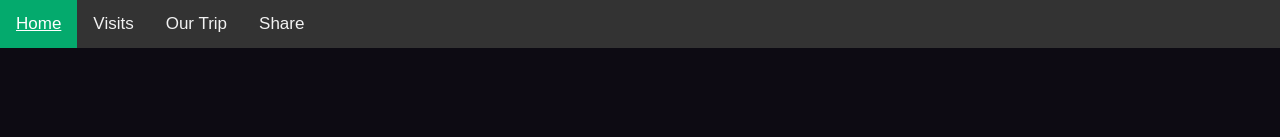
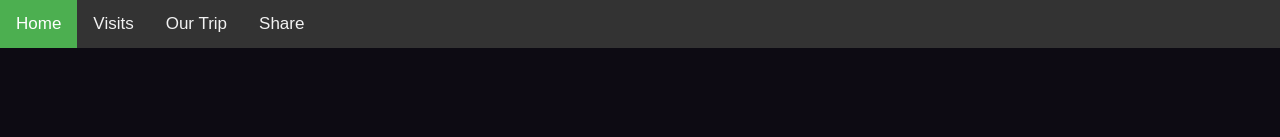
Before and after one commit to nicoOW9/abroad-project, a plain HTML site: page index.html in a window 1280 px wide. Shown: the top 137 px of the page. Drawn offline with Linux system fonts and the light colour scheme.

Commit message:
fixed topnav menu

```diff
--- a/index.html
+++ b/index.html
@@ -91,4 +91,32 @@ function myFunction() {
 
 
 </body>
+<style>.topnav {
+  overflow: hidden;
+  background-color: #333;
+  width: 100%;
+  position: fixed;
+  top: 0;
+  z-index: 1;
+}
+.topnav a {
+  float: left;
+  display: block;
+  color: #f2f2f2;
+  text-align: center;
+  padding: 14px 16px;
+  text-decoration: none;
+  font-size: 17px;
+}
+.topnav a:hover {
+  background-color: #ddd;
+  color: black;
+}
+.topnav a.active {
+  background-color: #4CAF50;
+  color: white;
+}
+.topnav .icon {
+  display: none;
+}</style>
 </html>
```
